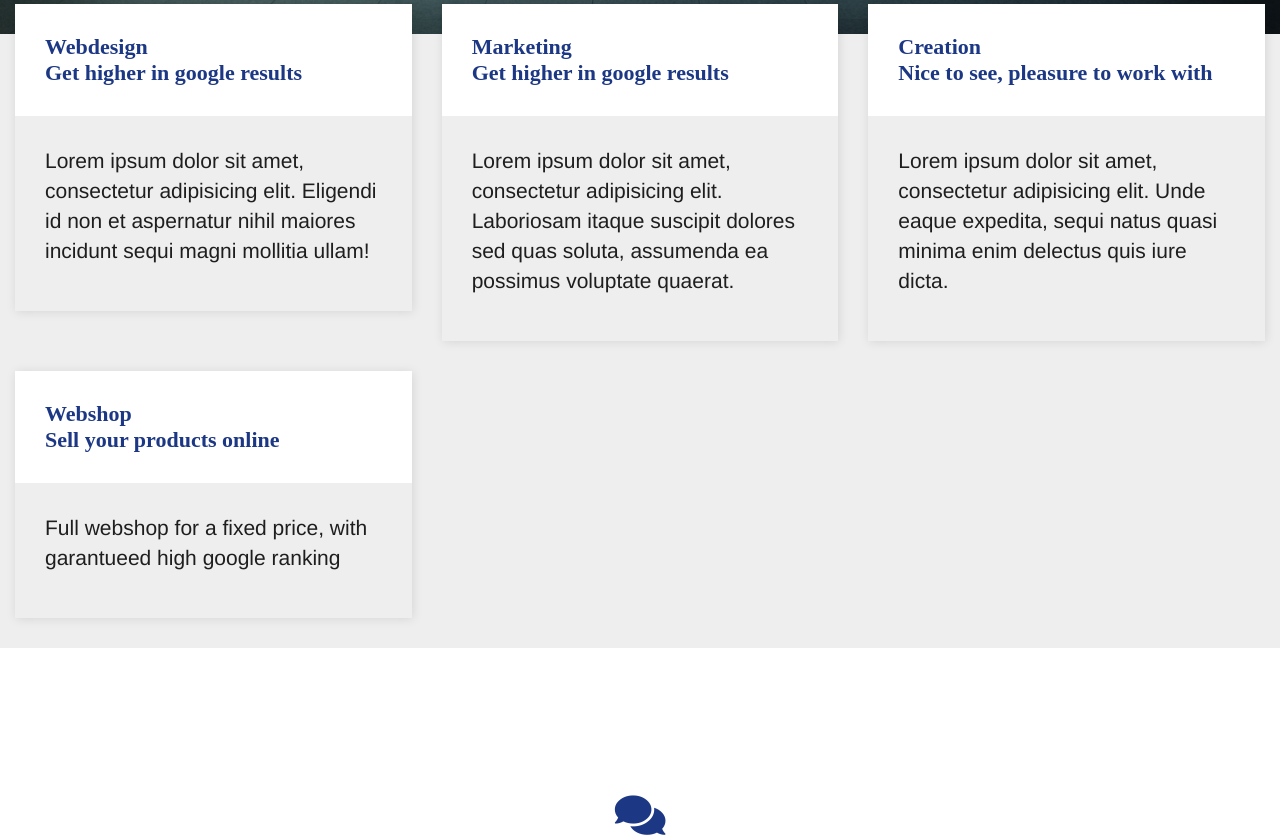
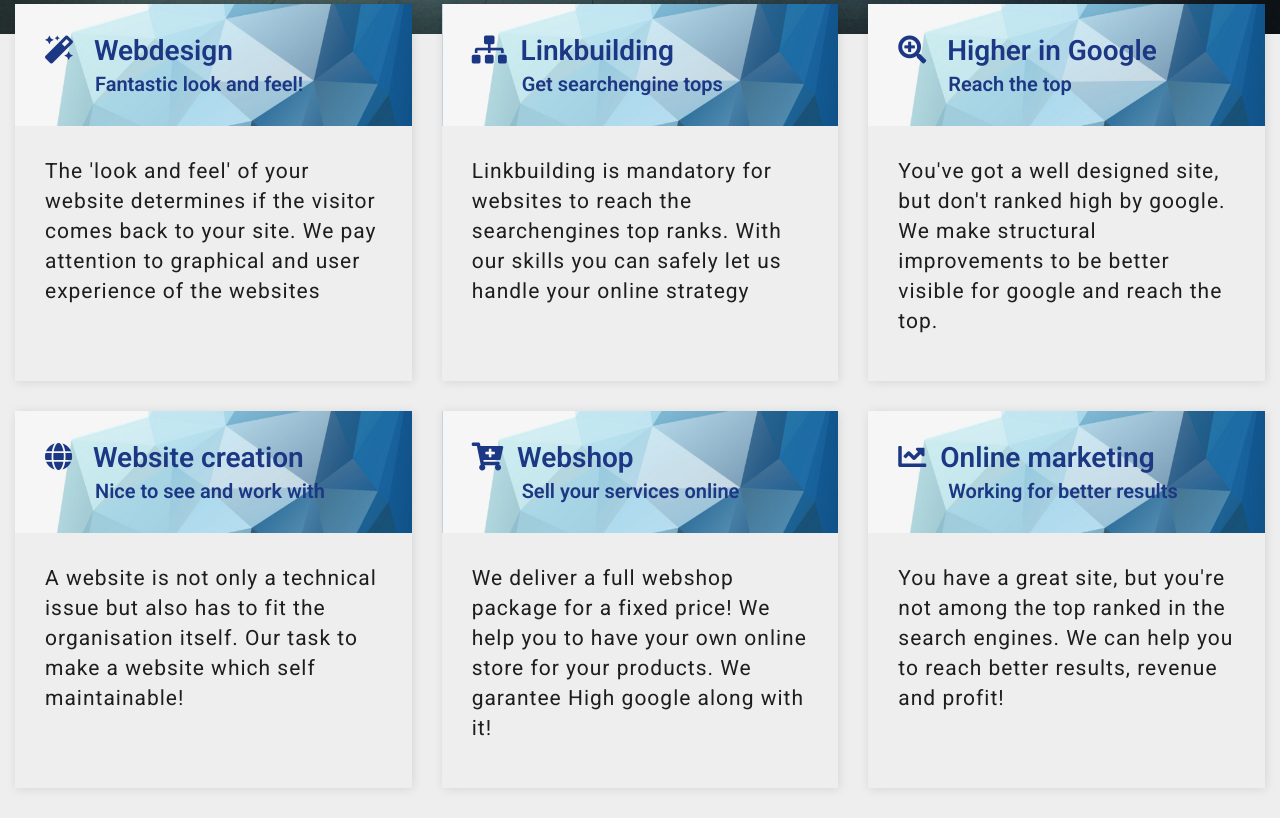
Before and after one commit to Code-Institute-Submissions/msp-webdesign, a plain HTML site: page index.html in a window 1280 px wide. Shown: the part 766-1601 px from the top of the page. Drawn offline with nearby package versions, Linux system fonts and the light colour scheme.

Commit message:
mid project advices applied

```diff
--- a/assets/css/style.css
+++ b/assets/css/style.css
@@ -3,6 +3,10 @@
 /*Generic*/
 .uppercase{
     text-transform: uppercase;
+}
+
+.font-roboto{
+    font-family: "Roboto" , "sans-serif"
 }
 
 /* ---------------------------------------------------------Navbar */
@@ -61,7 +65,7 @@
 }
 
 .content-container {
-    padding-top: 75px;
+    /*padding-top: 75px;*/
     padding-bottom: 75px;
 }
 
@@ -100,12 +104,14 @@
     font-weight: bold;
     border-radius: 23px;
     width: 160px;
+
 }
 
 .btn--red {
     color: white;
     background-color: #f05f40;
     border-color: #f05f40;
+
 }
 
 .btn--red:hover,
@@ -129,9 +135,16 @@
     height: calc(100% - 30px);
 }
 
+.bg-service-header{
+    /*background: url('../images/bluegrey.jpg') no-repeat center center fixed;*/
+}
+
 .service_header {
     background: #fff;
-    font: 600 18px/normal 'Poppins';
+    background-image: url('../images/bluegrey2.jpg');
+    background-size: cover;
+    background-position: center;
+    font: 600 18px/normal 'Roboto';
     border: thin;
 }
 
@@ -142,17 +155,34 @@
 }
 
 .service_header span {
-    font: 600 22px/normal 'Poppins';
+    font: 600 28px/normal 'Roboto';
     color: #1c3784;
-    /*margin-bottom: -34px;*/
     display: block;
     border:thin;
+}
+
+.service_header p {
+    font: 600 20px/normal 'Roboto';
+    color: #1c3784;
+    display: block;
+    border:thin;
+    margin-top: 5px;
+    margin-left: 50px;
+    margin-bottom: 0px;
+
 }
 
 .serviceblock-content {
      background-color:#eee ;
      border:thin;
      border-color: black;
+     min-height: 225px;
+}
+
+.serviceblock-content p {
+     font-style: normal;
+     font-weight: 400;
+     letter-spacing: 1px;
 }
 
 .lightgrey{
@@ -164,7 +194,11 @@
     background: #1c3784;
     color: white !important;
 }
-
+.service_header:hover p
+{
+    background: #1c3784;
+    color: white !important;
+}
 .flowover{
     margin-top: -30px;
 }
@@ -172,6 +206,11 @@
 
 .quotes .page-header {
     margin-bottom: 25px;
+}
+
+.page-header a i,
+.page-header a h2 {
+    color: #1c3784;
 }
 
 .quotes i{
@@ -183,14 +222,14 @@
 
 .quotes a{
     text-decoration: none;
-    color: #1c3784;
+    /*color: #1c3784;*/
 }
 
 .blockquote quote {
     border-left: 0;
 }
 .general-sub {
-    font-family: "Exo", sans-serif;
+    font-family: "Roboto", sans-serif;
     font-weight: 300;
     color: #fafafa;
 }
@@ -239,7 +278,7 @@
 }
 
 .extra-margin{
-    margin-top: 40px;
+    margin-top: 30px;
     padding-left: 25px;
 }
 
@@ -264,3 +303,16 @@
     background: #e84610;
 
 }
+
+/*--------------------------------------------------Media Queries*/
+@media (min-width: 768px) and (max-width: 1200px) {
+  .serviceblock-content {
+    min-height: 195px; } }
+
+@media (min-width: 1201px) and (max-width: 1479px) {
+  .serviceblock-content {
+    min-height:255px; } }
+
+@media (min-width: 1480px) {
+  .serviceblock-content {
+    min-height:195px; } }
--- a/index.html
+++ b/index.html
@@ -4,7 +4,7 @@
 <head>
     <meta name="viewport" content="width=device-width, initial-scale=1.0">
     <link rel="icon" href="/assets/images/logo.png">
-    <title>Tinu Webdisgn | Improve your presence on the internet</title>
+    <title>T I N U Webdisgn | Improve your presence on the internet</title>
     <link rel="stylesheet" href="https://maxcdn.bootstrapcdn.com/bootstrap/3.3.7/css/bootstrap.min.css">
     <link rel="stylesheet" href="https://use.fontawesome.com/releases/v5.3.1/css/all.css" integrity="sha384-mzrmE5qonljUremFsqc01SB46JvROS7bZs3IO2EmfFsd15uHvIt+Y8vEf7N7fWAU" crossorigin="anonymous">
     <link rel="stylesheet" href="https://stackpath.bootstrapcdn.com/font-awesome/4.7.0/css/font-awesome.min.css" type="text/css" />
@@ -15,7 +15,7 @@
 </head>
 <header>
 <!--navbar-->
-<nav class="navbar navbar-default nav-custom navbar-fixed-top">
+<nav class="navbar navbar-default nav-custom navbar-fixed-top font-roboto">
     <div class="container-fluid">
         <div class="navbar-header">
             <button type="button" class="navbar-toggle collapsed" data-toggle="collapse" data-target="#list" aria-expanded="false">
@@ -41,7 +41,7 @@
  <!--navbar-->
 </header>
 <!--callout-->
-<div class="container-fluid callout-container">
+<div class="container-fluid callout-container font-roboto">
     <div class="opaque-overlay">&nbsp;</div>
     <!-- Callout -->
     <div class="row">
@@ -57,57 +57,82 @@
 </div>
 <!--callout-->
 <!--services-->
-<div class="jumbotron jumbo" id="content">
+<div class="jumbotron jumbo font-roboto" id="content">
     <div class="container-fluid">
         <div class="row border-between-default">
             <div class="col-xs-12 no-pad">
                 <div class="lightgrey jumbo">
                     <div class="container-fluid">
                         <div class="row flowover">
-                            <div class="col-lg-4 col-md-6 col-sm-12 col-xs-6" style="custom-shadow">
-                                <a href="#" title="Webdesign" class="service-section">
-                                    <div class="service_header"><span>Webdesign</span>
-                                        <div class="clearfix"></div><span class="hidden-xs">Get higher in google results</span>
+                            <div class="col-lg-4 col-md-6 col-sm-12 col-xs-12" style="custom-shadow">
+                                <div class="service-section">
+                                    <div class="service_header"><span><i class="fas fa-magic"></i>&nbsp;&nbsp;&nbsp;Webdesign</span>
+                                        <div class="clearfix"></div><p>Fantastic look and feel!</p>
                                     </div>
-                                    <div class="serviceblock-content hidden-xs">
-                                        <p>Lorem ipsum dolor sit amet, consectetur adipisicing elit. Eligendi id non et aspernatur nihil maiores incidunt sequi magni mollitia ullam!</p>
+                                    <div class="serviceblock-content">
+                                        <p>The 'look and feel' of your website determines if the visitor comes back to your site.
+                                        We pay attention to graphical and user experience of the websites</p>
+
                                     </div>
-                                </a>
+                                </div>
                             </div>
-                            <div class="col-lg-4 col-md-6 col-sm-12 col-xs-6" style="custom-shadow">
-                                <a href="#" title="Marketing" class="service-section">
-                                    <div class="service_header"><span>Marketing</span>
-                                        <div class="clearfix"></div><span class="hidden-xs">Get higher in google results</span>
+                            <div class="col-lg-4 col-md-6 col-sm-12 col-xs-12" style="custom-shadow">
+                                <div class="service-section">
+                                    <div class="service_header"><span><i class="fas fa-sitemap"></i>&nbsp;&nbsp;Linkbuilding</span>
+                                        <div class="clearfix"></div><p>Get searchengine tops</p>
                                     </div>
+                                    <div class="serviceblock-content">
+                                        <p>Linkbuilding is mandatory for websites to reach the searchengines top ranks.
+                                        With our skills you can safely let us handle your online strategy</p>
+                                    </div>
+                                </div>
+                            </div>
+                            <div class="col-lg-4 col-md-6 col-sm-12 col-xs-12" style="custom-shadow">
+                                <div class="service-section">
+                                    <div class="service_header"><span><i class="fas fa-search-plus"></i>&nbsp;&nbsp;&nbsp;Higher in Google</span>
+                                        <div class="clearfix"></div><p>Reach the top</p>
+                                    </div>
+                                    <div class="serviceblock-content">
+                                        <p>You've got a well designed site, but don't ranked high by google.
+                                        We make structural improvements to be better visible for google and reach the top.</p>
 
-                                    <div class="serviceblock-content hidden-xs">
-                                        <p>Lorem ipsum dolor sit amet, consectetur adipisicing elit. Laboriosam itaque suscipit dolores sed quas soluta, assumenda ea possimus voluptate quaerat.</p>
                                     </div>
-                                </a>
+                                </div>
                             </div>
-                            <div class="col-lg-4 col-md-6 col-sm-12 col-xs-6" style="custom-shadow">
-                                <a href="#" title="Creation" class="service-section">
-                                    <div class="service_header"><span>Creation</span>
-                                        <div class="clearfix"></div><span class="hidden-xs">Nice to see, pleasure to work with</span>
+                            <div class="col-lg-4 col-md-6 col-sm-12 col-xs-12" style="custom-shadow">
+                                <div class="service-section">
+                                    <div class="service_header"><span><i class="fas fa-globe"></i>&nbsp;&nbsp;&nbsp;Website creation</span>
+                                        <div class="clearfix"></div><p>Nice to see and work with</p>
                                     </div>
+                                    <div class="serviceblock-content">
+                                        <p>A website is not only a technical issue but also has to fit the organisation itself.
+                                        Our task to make a website which self maintainable!</p>
 
-                                    <div class="serviceblock-content hidden-xs">
-                                        <p>Lorem ipsum dolor sit amet, consectetur adipisicing elit. Unde eaque expedita, sequi natus quasi minima enim delectus quis iure dicta.</p>
                                     </div>
-                                </a>
+                                </div>
                             </div>
-                            <div class="col-lg-4 col-md-6 col-sm-12 col-xs-6" style="custom-shadow">
-                                <a href="#" title="Webshop" class="service-section">
-                                    <div class="service_header"><span>Webshop</span>
-                                        <div class="clearfix"></div><span class="hidden-xs">Sell your products online</span>
+                            <div class="col-lg-4 col-md-6 col-sm-12 col-xs-12" style="custom-shadow">
+                                <div class="service-section">
+                                     <div class="service_header"><span><i class="fas fa-cart-plus"></i>&nbsp;&nbsp;Webshop</span>
+                                        <div class="clearfix"></div><p>Sell your services online</p>
                                     </div>
-
-                                    <div class="serviceblock-content hidden-xs">
-                                        <p>Full webshop for a fixed price, with garantueed high google ranking</p>
+                                    <div class="serviceblock-content">
+                                        <p>We deliver a full webshop package for a fixed price! We help you to have your own online store for your products.
+                                        We garantee High google along with it!</p>
                                     </div>
-                                </a>
+                                </div>
                             </div>
-
+                            <div class="col-lg-4 col-md-6 col-sm-12 col-xs-12" style="custom-shadow">
+                                <div class="service-section">
+                                    <div class="service_header"><span><i class="fas fa-chart-line"></i>&nbsp;&nbsp;Online marketing</span>
+                                        <div class="clearfix"></div><p>Working for better results</p>
+                                    </div>
+                                    <div class="serviceblock-content">
+                                        <p>You have a great site, but you're not among the top ranked in the search engines.
+                                        We can help you to reach better results, revenue and profit!</p>
+                                    </div>
+                                </div>
+                            </div>
                         </div>
                     </div>
                 </div>
@@ -117,14 +142,15 @@
 </div>
 <!--Services-->
 <!--Quotes-->
-<div class="container-wrapper">
+<div class="container-wrapper font-roboto">
         <div class="container quotes-container content-container" id="Quotes">
             <section class="quotes">
                 <!--<div class="row flowover">-->
                     <div class="col-xs-12">
                         <div class="page-header">
                             <a target="_blank" href="https://www.feedbackcompany.com/"><i class="fas fa-comments"></i><h2 class="text-uppercase">What do people say about us:</h2></a>
-                            <a target="_blank" href="https://www.feedbackcompany.com/" class="btn btn-lg btn--cta btn--red">Write a Review</a>
+                            <a target="_blank" href="https://www.feedbackcompany.com/" class="btn btn-lg btn--cta btn--red">Write a Review</a><p></p>
+                            <footer>links you to the <cite title="feedbackcompany">www.feedbackcompany.com</cite></footer>
                             <hr class="block-divider block-divider--short">
                         </div>
                     </div>
@@ -162,36 +188,27 @@
     </div>
 <!--Quotes-->
 <!--footer-->
-<footer class="container-fluid">
+<footer class="container-fluid font-roboto">
         <div id="footer-details" class="row">
-            <div class="col-xs-12 col-sm-12 col-md-4 bg-color-personal-info section-column">
-            <div class="row">
-                <div class="col-md-12 extra-margin">
-                    <h5 class="uppercase general-sub">Company Details</h5>
-                </div>
-            </div>
-            <div class="Company-Info">
-                <p class="uppercase">Tinu Webdesign</p>
-                <p class="uppercase">jabadabadoo str.</p>
-                <p class="uppercase">555-123-456.</p>
-                <p class="uppercase">Tinu@TinuWebdesign.com</p>
-            </div>
-
-        </div>
+        <div class="col-sm-4 extra-margin">
+            <h5 class="uppercase general-sub">Company Details</h5>
+            <p class="">T I N U Webdesign</p>
+            <p class="">jabadabadoo str.</p>
+            <p class="">555-123-456.</p>
+            <p class="">Tinu@TinuWebdesign.com</p>
+         </div>
             <div class="col-sm-4 extra-margin">
                 <h5 class="uppercase general-sub">Our Social Visibility</h5>
                 <p class="inline-block">
                     <ul class="list-inline social-links">
-                        <li><a target="_blank" href="www.facebook.com"><i class="fa fa-facebook"></i></a></li>
-                        <li><a target="_blank" href="www.twitter.com"><i class="fa fa-twitter"></i></a></li>
-                        <li><a target="_blank" href="www.linkedin.com"><i class="fa fa-linkedin"></i></a></li>
-                        <li><a target="_blank" href="www.pinterest.com"><i class="fa fa-pinterest"></i></a></li>
-                        <li><a target="_blank" href="www.instagram.com"><i class="fa fa-instagram"></i></a></li>
-                        <li><a target="_blank" href="www.youtube.com"><i class="fa fa-youtube"></i></a></li>
+                        <li><a target="_blank" href="http://www.facebook.com"><i class="fa fa-facebook"></i></a></li>
+                        <li><a target="_blank" href="http://www.twitter.com"><i class="fa fa-twitter"></i></a></li>
+                        <li><a target="_blank" href="http://www.linkedin.com"><i class="fa fa-linkedin"></i></a></li>
+                        <li><a target="_blank" href="http://www.youtube.com"><i class="fa fa-youtube"></i></a></li>
                     </ul>
                 </p>
             </div>
-            <div class="col-sm-4  extra-margin">
+            <div class="col-sm-4 extra-margin">
                 <h5 class="uppercase general-sub">Contact</h5>
                 <p class="inline-block">Get in contact today to see what we can do for you!</p>
                 <p><button class="btn btn-sm btn--cta btn--red" data-toggle='modal' data-target='#contactModal'>Reach out!</button></p>
@@ -205,7 +222,7 @@
             <div class="modal-content">
                 <div class="modal-header">
                     <button type="button" class="close" data-dismiss="modal" aria-label="Close"><span aria-hidden="true">&times;</span></button>
-                    <h4 class="modal-title" id="myModalLabel">Contact us!</h4>
+                    <h4 class="modal-title" id="myModalLabel">Get in contact to see what we can do for you!</h4>
                 </div>
                 <div class="modal-body">
                     <form>
```
Also changed, not shown: assets/images/bluegrey.jpg (added), assets/images/bluegrey2.jpg (added), assets/images/greyorange.jpg (added), assets/images/orange.jpg (added), assets/images/orangegrey.jpg (added), 1 other file.
